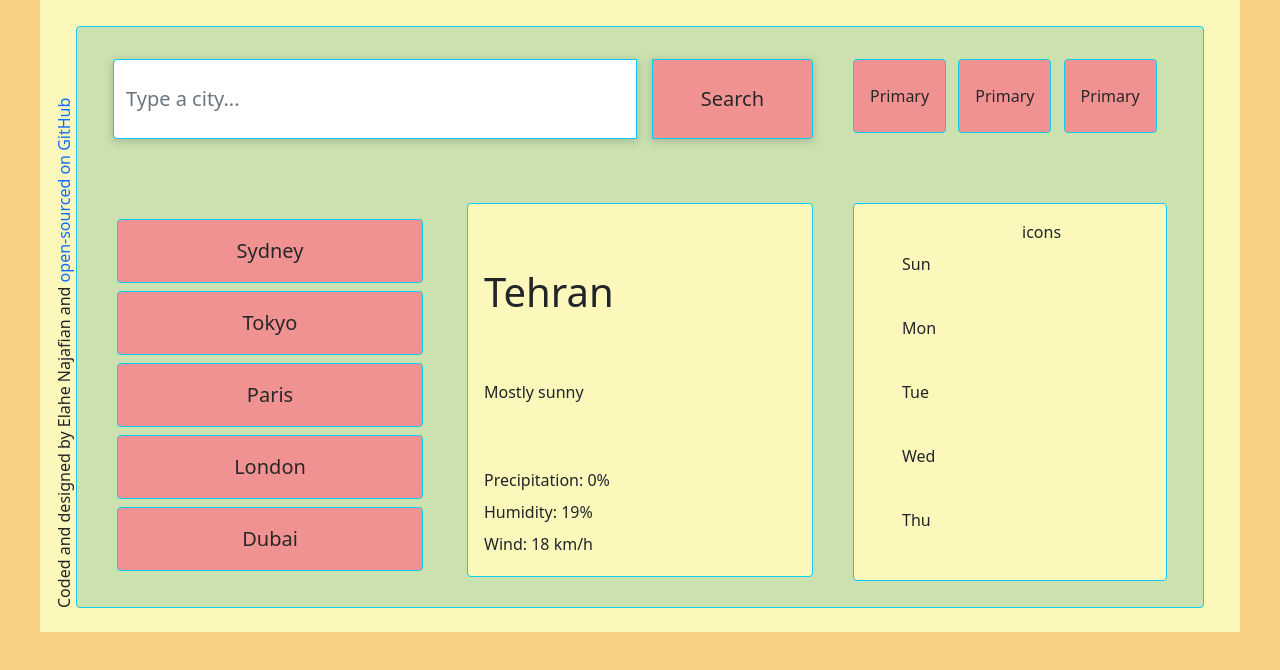
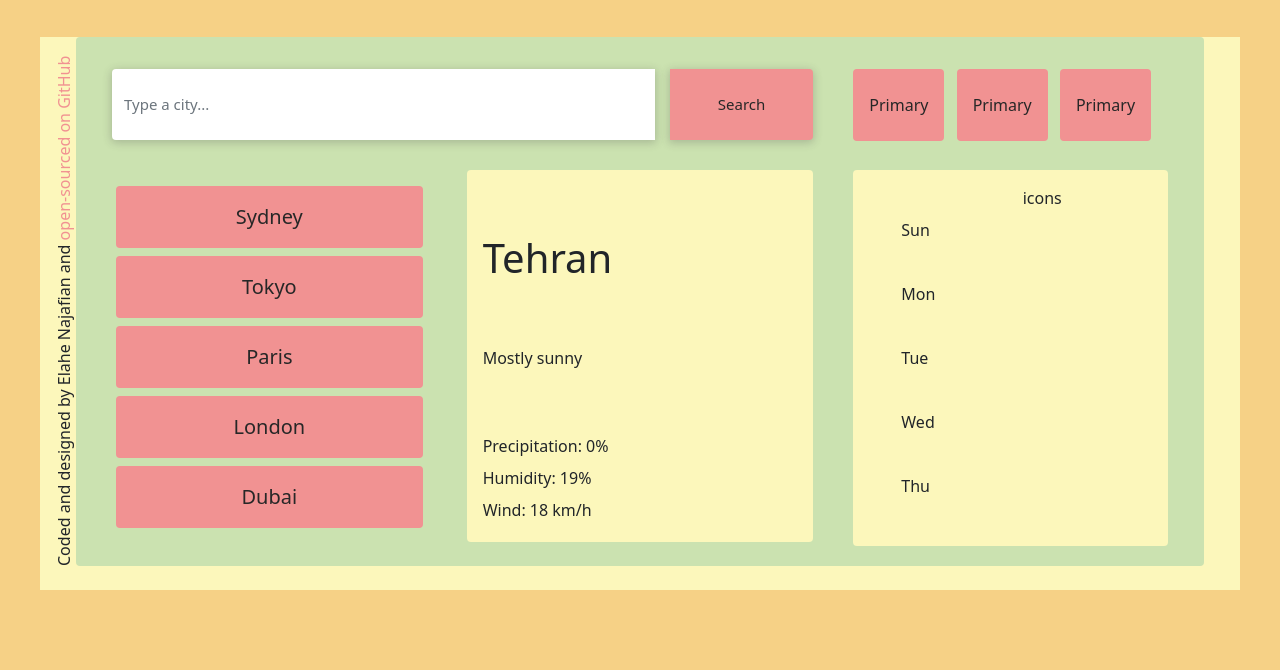
Before and after one commit to Elahenajafian/Funky-Weather-App, a plain HTML site: page index.html in a window 1280 px wide. Drawn offline with nearby package versions, Linux system fonts and the light colour scheme.

Commit message:
updated css

```diff
--- a/index.html
+++ b/index.html
@@ -18,7 +18,7 @@
     <div class="container">
       <div class="card border-info mt-4 mx-4" id="content-card">
         <div class="card-body mx-1 mb-1">
-          <div class="row my-3">
+          <div class="row my-3" id="top-section">
             <div class="col-8">
               <div class="input-group">
                 <input
@@ -48,7 +48,7 @@
               </button>
             </div>
           </div>
-          <div class="row">
+          <div class="row" id="bottom-section">
             <div class="col-4">
               <div class="card-body mx-1 mt-5">
                 <div class="d-grid gap-2">
@@ -126,6 +126,7 @@
           <a
             href="https://github.com/Elahenajafian/Funky-Weather-App"
             target="_blank"
+            id="open-source"
           >
             open-sourced on GitHub
           </a>
--- a/src/style.css
+++ b/src/style.css
@@ -8,17 +8,15 @@ body {
   height: 100%;
   background-color: #f6d186;
   min-width: 770px;
+  padding-top: 13px;
 }
 
 .container {
   max-width: 1200px;
   min-width: 1200px;
   background-color: #fcf7bb;
-  padding-top: 2px;
-}
-
-#content-card {
-  background-color: #cbe2b0;
+  margin-top: 10px;
+  margin-bottom: 3px;
 }
 
 ul {
@@ -36,8 +34,12 @@ ul {
 
 #search-bar,
 #search-button {
-  font-size: 20px;
+  font-size: 15px;
   box-shadow: 0 2px 8px 1px rgb(64 60 67 / 24%);
+}
+
+#search-bar {
+  border: none;
 }
 
 #search-bar:hover {
@@ -47,10 +49,16 @@ ul {
 .btn {
   color: #272727;
   background-color: #f19292;
+  border: none;
 }
 
 .btn:hover {
   background-color: #fcf7bb;
+}
+
+#content-card {
+  background-color: #cbe2b0;
+  border: none;
 }
 
 #search-button {
@@ -59,8 +67,21 @@ ul {
 
 #current-weather-information {
   background-color: #fcf7bb;
+  border: none;
 }
 
 #forecast-box {
   background-color: #fcf7bb;
+  border: none;
 }
+
+#top-section {
+}
+
+#bottom-section {
+  margin-top: -35px;
+}
+
+#open-source {
+  color: #f19292;
+}
```
